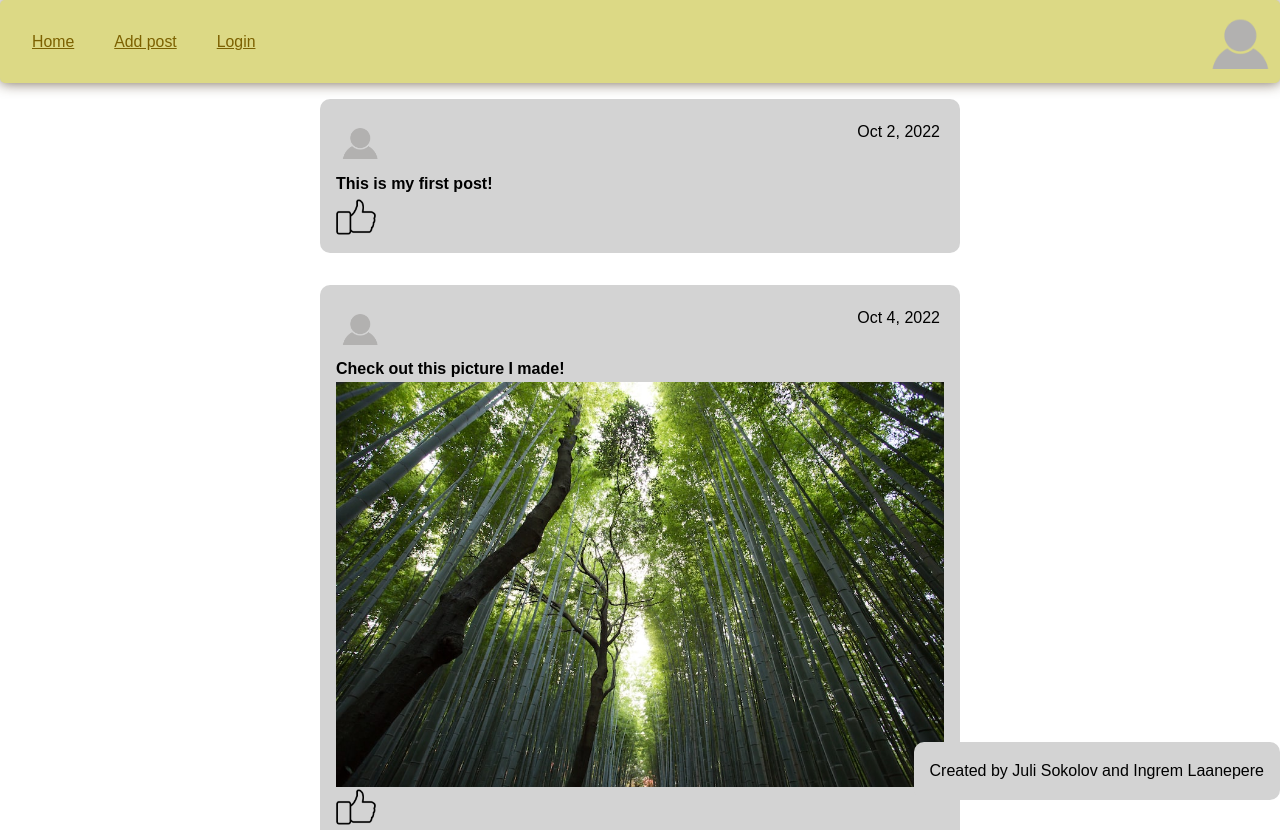
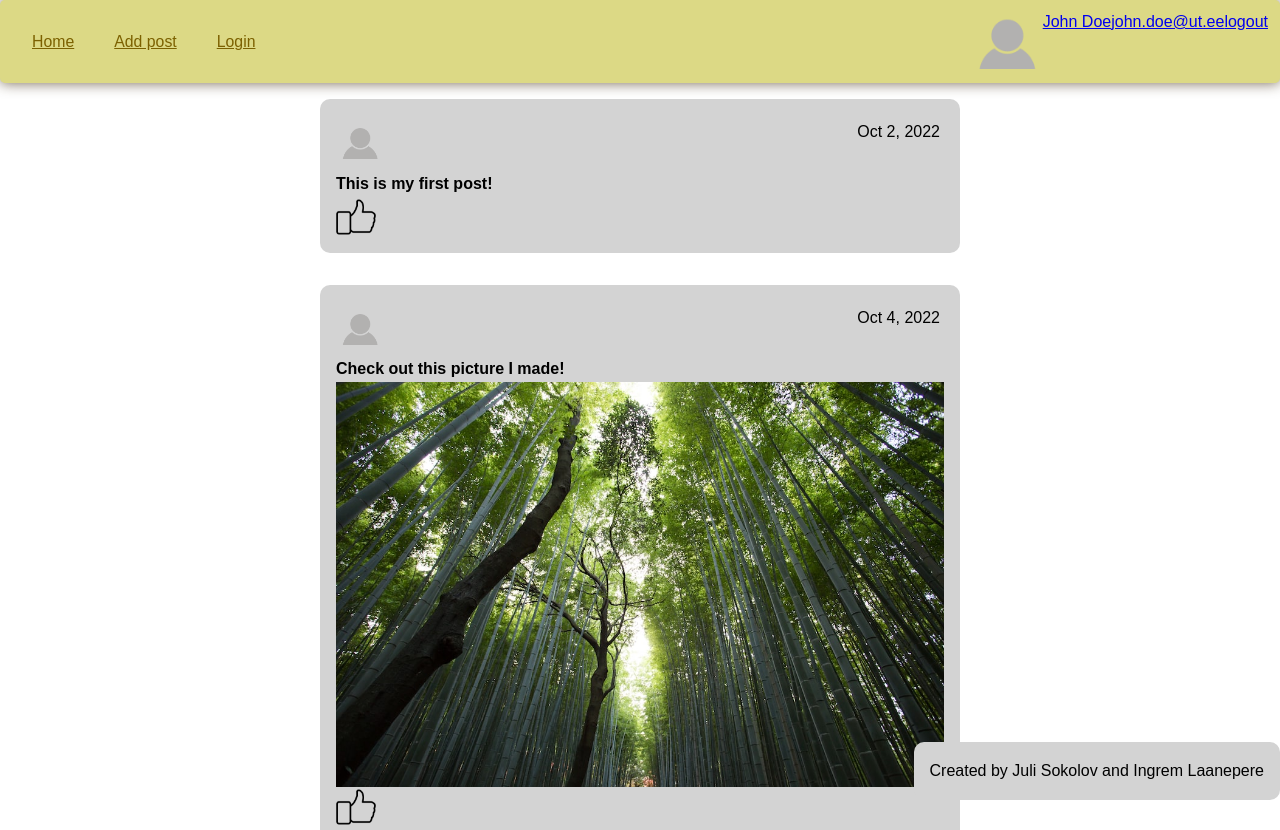
Before and after one commit to rummikook/WAD2022Homework2, a plain HTML site: page index.html in a window 1280 px wide. Shown: the top 830 px of the page. Drawn offline with Linux system fonts and the light colour scheme; no server answers.

Commit message:
dropdown menu unfinished update

```diff
--- a/index.html
+++ b/index.html
@@ -19,6 +19,13 @@
 				<li><a href="login.html">Login</a></li>
 			</ul>
 			<img class="picture" src="res/images/user.png" width="64" height="64">
+			<div class="dd_menu">
+            			<ul>
+					<li><a href="#" class="dd_menu_item">John Doe</a></li>
+					<li><a href="#" class="dd_menu_item">john.doe@ut.ee</a></li>
+					<li><a href="#" class="dd_menu_item">logout</a></li>
+				</ul>
+        </div>
 		</header>
 		<main>
 			<article>
```
